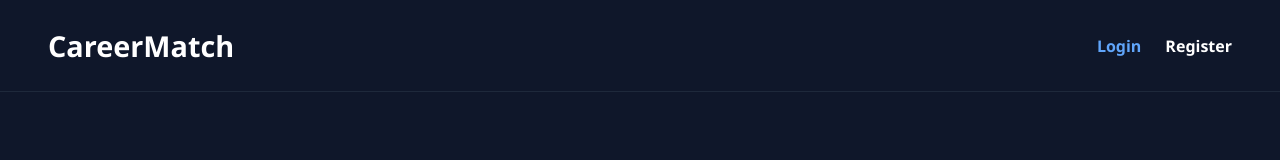
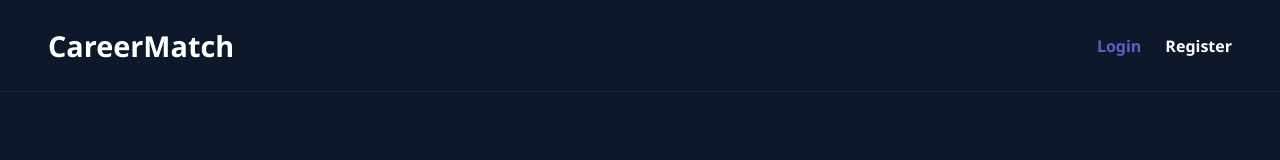
Before and after one commit to The-morning-star23/job-recommendation-platform, a React (Vite) app in the folder frontend/: page / in a window 1280 px wide. In both pictures the pointer is over the link "Login". Shown: the top 160 px of the page. Built offline with nearby package versions, Linux system fonts and the light colour scheme.

Commit message:
updated Header.jsx

```diff
--- a/frontend/src/pages/Header.css
+++ b/frontend/src/pages/Header.css
@@ -19,9 +19,9 @@
   text-decoration: none;
   font-weight: 600;
   color: #ffffff;
-  transition: color 0.3s;
+  transition: opacity 0.3s;
 }
 
 .nav-links a:hover {
-  color: #60a5fa;
+  opacity: 0.75;
 }
```
